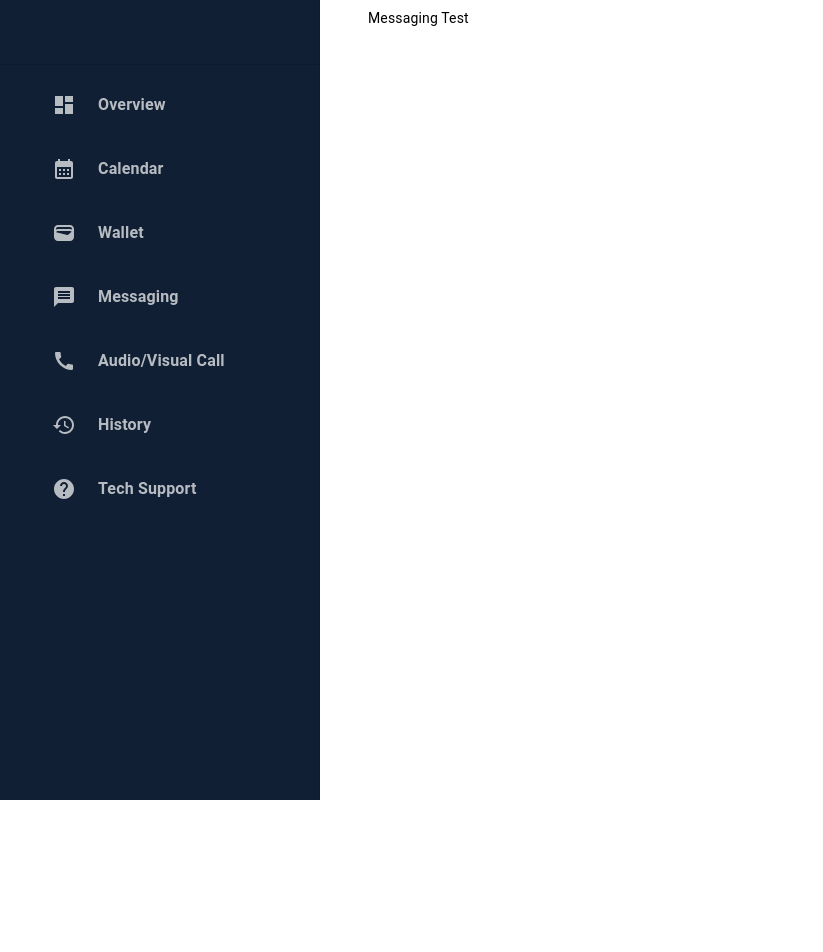
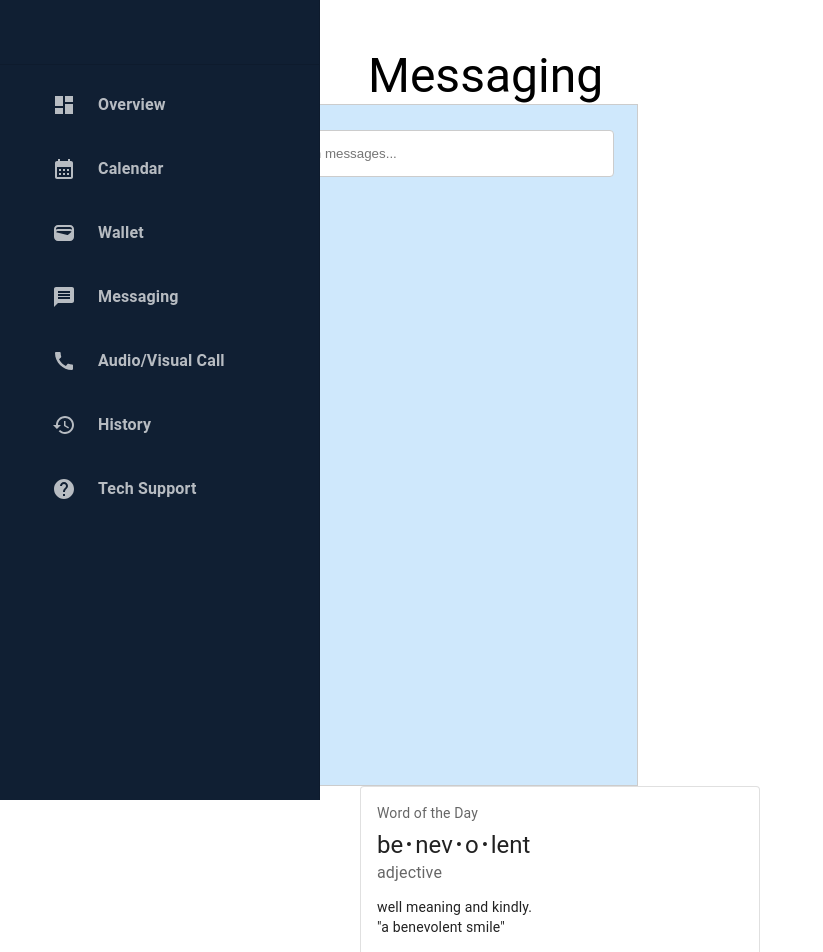
Before and after one commit to lynnpark95/techConnects, a React (Create React App) app: page /messaging in a window 1280 px wide. Shown: the top 952 px of the page, without its empty margins (0-823 px from the left). Before the commit the page ends 800 px from the top, so only its background shows below. Built offline with nearby package versions, Linux system fonts and the light colour scheme.

Commit message:
tried to add some stuff to the mnessaging page

```diff
--- /dev/null
+++ b/src/Components/Pages/ChatComponents/Cards.jsx
@@ -0,0 +1,52 @@
+import * as React from 'react';
+import Box from '@mui/material/Box';
+import Card from '@mui/material/Card';
+import CardActions from '@mui/material/CardActions';
+import CardContent from '@mui/material/CardContent';
+import Button from '@mui/material/Button';
+import Typography from '@mui/material/Typography';
+
+const bull = (
+  <Box
+    component="span"
+    sx={{ display: 'inline-block', mx: '2px', transform: 'scale(0.8)' }}
+  >
+    •
+  </Box>
+);
+
+const card = (
+  <React.Fragment>
+    <CardContent>
+      <Typography sx={{ fontSize: 14 }} color="text.secondary" gutterBottom>
+        Word of the Day
+      </Typography>
+      <Typography variant="h5" component="div">
+        be{bull}nev{bull}o{bull}lent
+      </Typography>
+      <Typography sx={{ mb: 1.5 }} color="text.secondary">
+        adjective
+      </Typography>
+      <Typography variant="body2">
+        well meaning and kindly.
+        <br />
+        {'"a benevolent smile"'}
+      </Typography>
+    </CardContent>
+    <CardActions>
+      <Button size="small">Learn More</Button>
+    </CardActions>
+  </React.Fragment>
+);
+
+export default function OutlinedCard() {
+  return (
+    <Box
+    sx={{ maxWidth: 400,
+        maxHeight: 10,
+        marginLeft: 44,
+    }}>
+      <Card variant="outlined">{card}</Card>
+    </Box>
+  );
+}
--- /dev/null
+++ b/src/Components/Pages/ChatComponents/MessagingPage.jsx
@@ -0,0 +1,52 @@
+import React from "react";
+import { Card, Container } from "@mui/material";
+import Box from "@mui/material/Box";
+import OutlinedCard from "./Cards";
+
+const MessagingPage = () => {
+  const style = {
+    marginRight: "400px",
+  };
+
+  return (
+    <div style={style}>
+      <Container maxWidth="xs">
+
+        <Box
+          sx={{
+            bgcolor: "#cfe8fc",
+            height: "80vh",
+            border: "1px solid #ccc",
+            padding: "20px",
+            position: "relative", // Add this to position the search bar
+          }}
+        >
+          {/* Search bar */}
+          <div style={{ paddingTop: "5px" }}>
+            <input
+              type="text"
+              placeholder="Search messages..."
+              style={{
+                width: "90%",
+                padding: "15px",
+                border: "1px solid #ccc",
+                borderRadius: "4px",
+              }}
+            />
+          </div>
+
+          {/* Messaging content */}
+          {/* Place your messaging content here */}
+
+
+
+        </Box>
+
+      </Container>
+      <OutlinedCard />
+    </div>
+
+  );
+};
+
+export default MessagingPage;
--- a/src/Components/Pages/Messaging.jsx
+++ b/src/Components/Pages/Messaging.jsx
@@ -2,10 +2,12 @@ import React from 'react';
 import Navbar from '../Navbar Items/Navbar';
 import { Typography } from '@mui/material';
 import Box from "@mui/material/Box";
+import MessagingPage from './ChatComponents/MessagingPage';
 
 const Messaging = () => {
+  const marginValue ='500px'
     return (
-        <div style={{maginLeft: '500px'}}>
+        <div style={{maginLeft: marginValue}}>
             <Navbar />
             <Box
             sx={{
@@ -13,11 +15,13 @@ const Messaging = () => {
               alignItems: "center",
             }}
           >
-            <Typography variant="body2" component="p" marginLeft={45}>
-            Messaging Test
+            <Typography variant="h3" component="h1" marginLeft={45} marginTop={5}>
+            Messaging
             </Typography>
           </Box>
+          <MessagingPage />
         </div>
+
     )
 }
 export default
```
